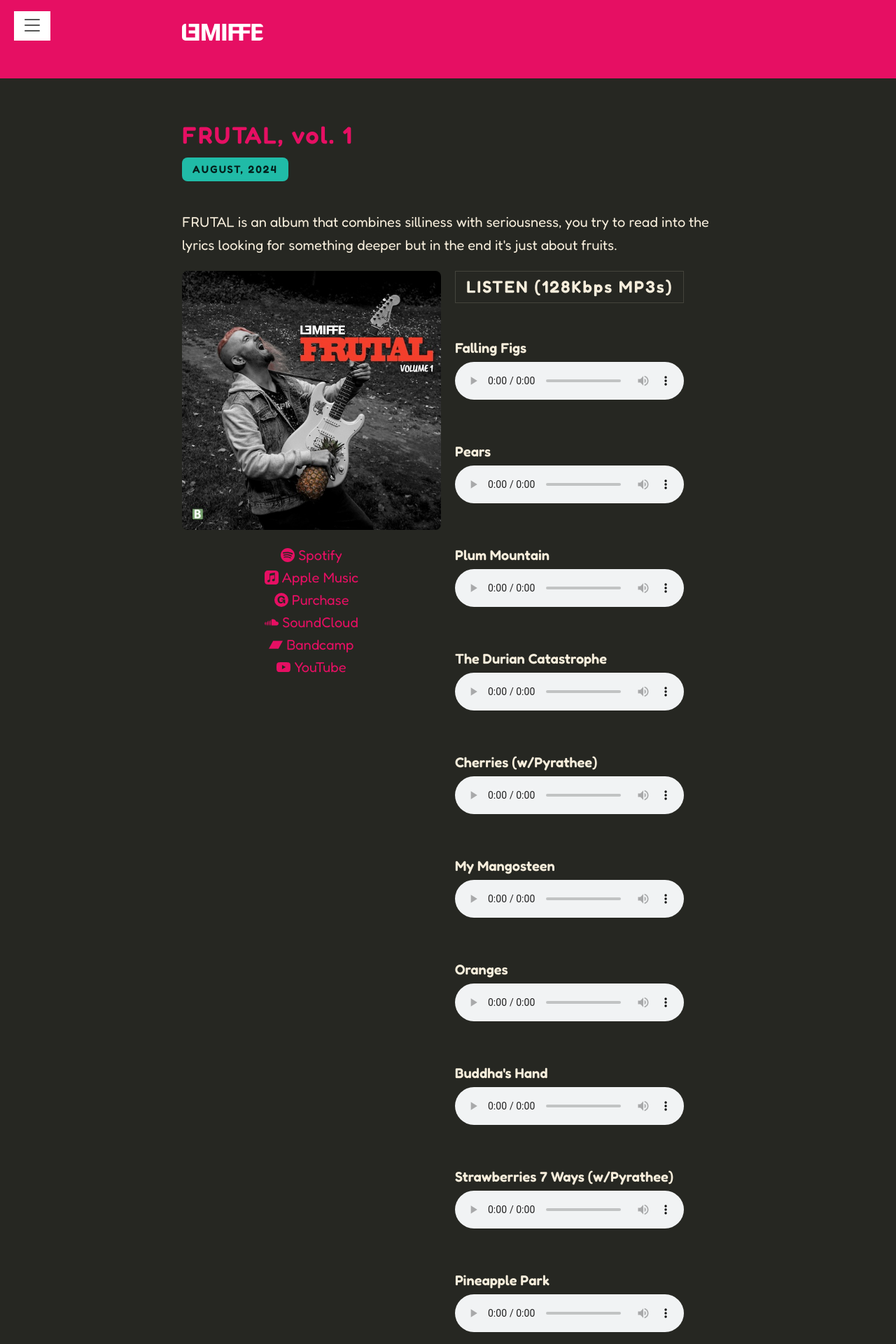
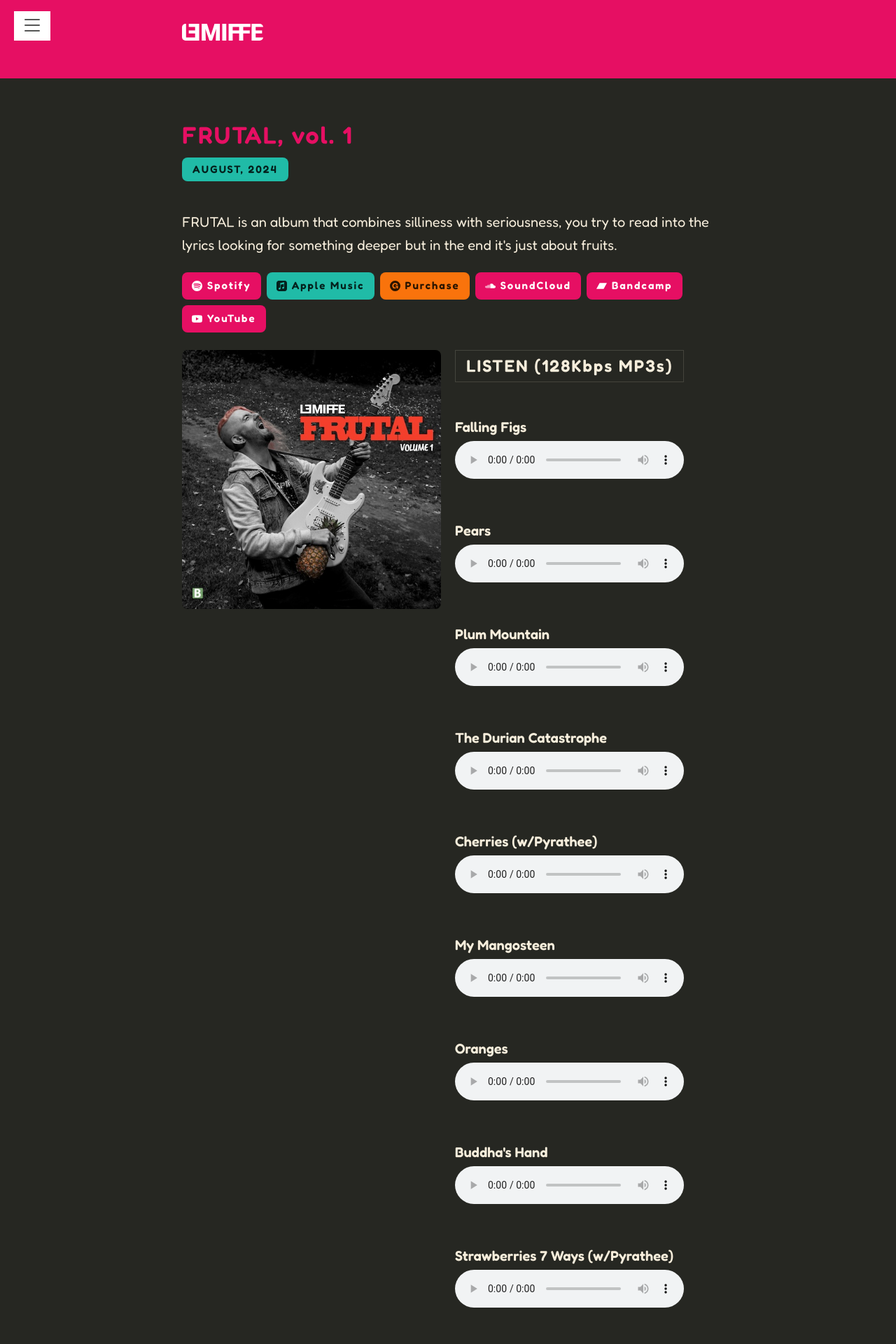
Before and after one commit to lemiffe/lemiffe.com, a Jekyll site: the page built from frutal.html, in a window 1280 px wide. Shown: the top 1920 px of the page at 70% size. Built offline with Jekyll 4.4.1, drawn with Linux system fonts in a browser that asks for light colours.

Commit message:
Give frutal.html the shared social-links buttons
frutal listed its six links as plain text under the cover; move them into
a .social-links block (matching the other album pages) so they render as
branded buttons.

Co-Authored-By: Claude Opus 4.8 <noreply@anthropic.com>

```diff
--- a/frutal.html
+++ b/frutal.html
@@ -11,15 +11,12 @@ body_class: album
         FRUTAL is an album that combines silliness with seriousness, you try to read into the lyrics looking for
         something deeper but in the end it's just about fruits.
     </p>
-    <div class="col-container">
-        <div class="col" style="text-align: center;">
-            <img src="{{ site.url }}/assets/media/frutal-cover-500.jpg" />
+    <p class="social-links">
         <a href="https://open.spotify.com/album/2Zv7nRSraJ35tQNcjacM9s"
             >{% include icon.html name="spotify" %} Spotify</a
         >
         <a href="https://music.apple.com/us/album/frutal-vol-1/1757580239"
-                >{% include icon.html name="apple" %} Apple
-                Music</a
+            >{% include icon.html name="apple" %} Apple Music</a
         >
         <a href="https://lemiffe.gumroad.com/l/frutal"
             >{% include icon.html name="purchase" %} Purchase</a
@@ -30,9 +27,13 @@ body_class: album
         <a href="https://lemiffe.bandcamp.com/album/frutal-vol-1"
             >{% include icon.html name="bandcamp" %} Bandcamp</a
         >
-            <a href="https://www.youtube.com/watch?v=i5A96K-ot8Q&list=PLyB5_CB1c2ufVrMCJHI9llbVD2b-11rNI">
-                {% include icon.html name="youtube" %} YouTube
-            </a>
+        <a href="https://www.youtube.com/watch?v=i5A96K-ot8Q&list=PLyB5_CB1c2ufVrMCJHI9llbVD2b-11rNI"
+            >{% include icon.html name="youtube" %} YouTube</a
+        >
+    </p>
+    <div class="col-container">
+        <div class="col" style="text-align: center;">
+            <img src="{{ site.url }}/assets/media/frutal-cover-500.jpg" />
         </div>
         <div class="col">
             <h2>LISTEN (128Kbps MP3s)</h2>
```
Lines whose indentation alone changed are shown as unchanged.
